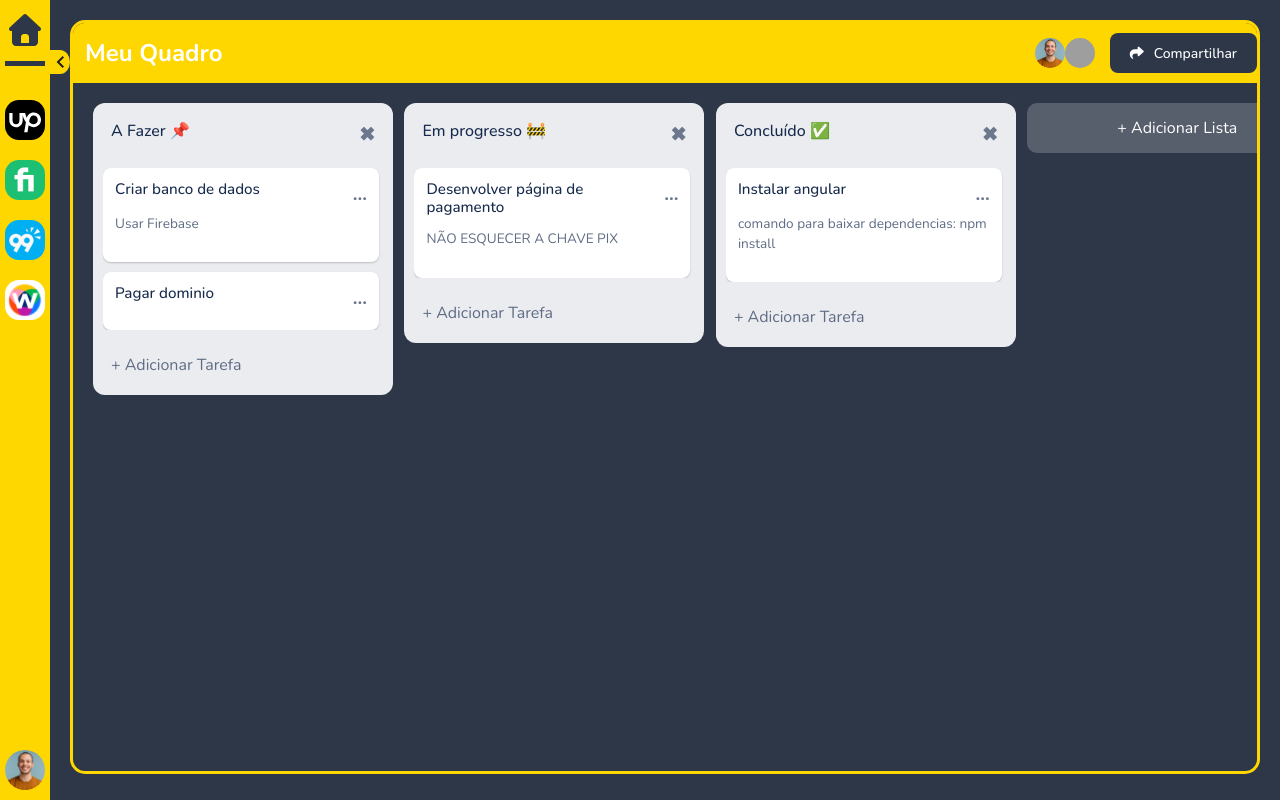
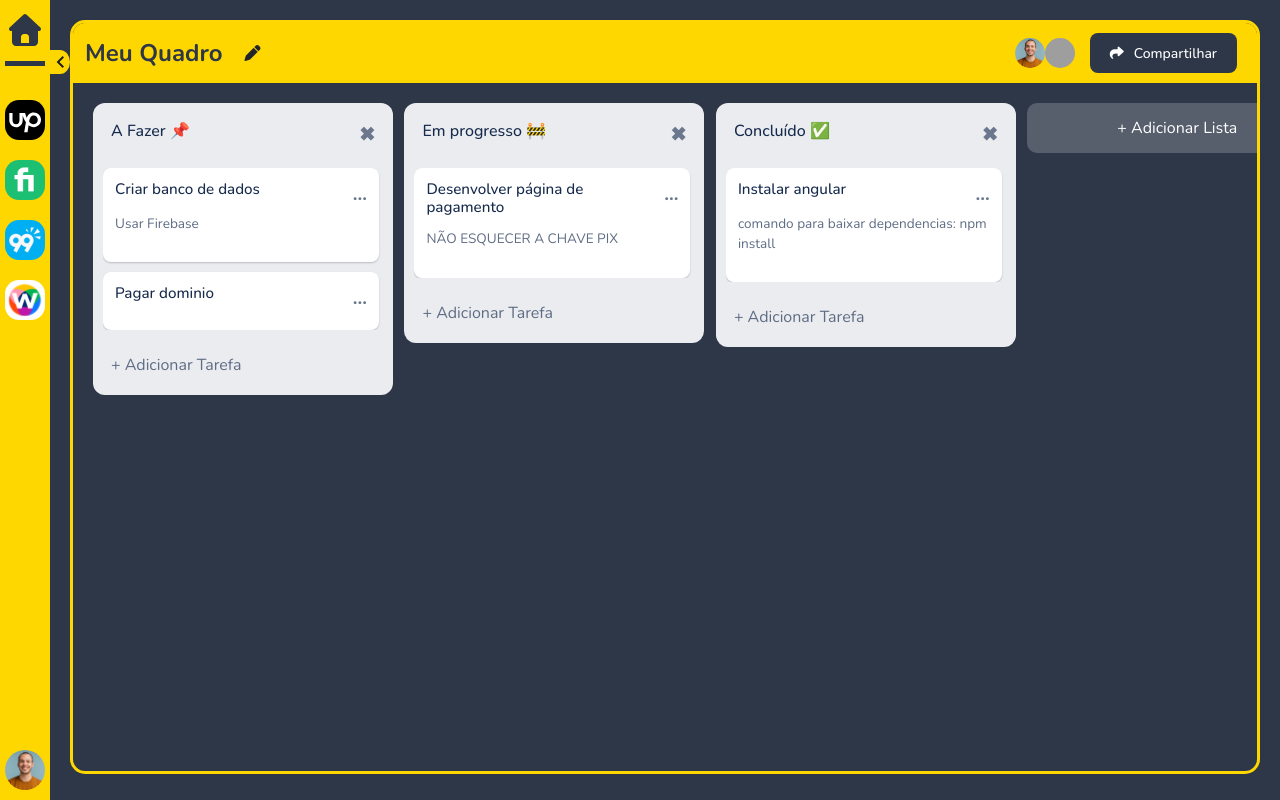
Before and after one commit to luishenrique-byte/-working-, an Angular app: page /workspace in a window 1280 px wide. Built offline with nearby package versions, Linux system fonts and the light colour scheme; grey boxes are pictures that could not be loaded.

Commit message:
style(header-quadro): ajustes na edição do nome do quadro

```diff
--- a/src/app/pages/workspace/component/board/header-quadro/header-quadro.component.css
+++ b/src/app/pages/workspace/component/board/header-quadro/header-quadro.component.css
@@ -5,6 +5,7 @@ header {
     width: 100%;
     height: 60px;
     background-color: #FFD700;
+
 }
 /* Container do Título e Botão */
 .div-titulo {
@@ -19,7 +20,7 @@ header {
 .titulo-input {
     font-size: 1.5rem;
     font-weight: 700;
-    color: #FFFFFF; /* Branco no fundo escuro */
+    color: #2D3748;
     font-family: inherit;
     margin: 0;
     padding: 5px 10px;
@@ -35,10 +36,10 @@ header {
 
 /* ESPECÍFICO DO INPUT */
 .titulo-input {
-    background-color: #FFF; /* Fundo branco quando edita */
-    color: #000; /* Letra preta pra ler bem */
+    background-color: #2D3748; /* Fundo branco quando edita */
+    color: #FFF; /* Letra preta pra ler bem */
     outline: none;
-    border: 2px solid #5E6C84; /* Borda azul/cinza de foco */
+    border: 2px solid #FFF; /* Borda azul/cinza de foco */
     width: auto;
     min-width: 150px;
     cursor: text;
@@ -50,6 +51,7 @@ header {
     align-items: center;
     width: auto;
     height: 90%;
+    margin-right: 20px;
 }
 .colaboradores {
 
--- a/src/app/pages/workspace/component/board/header-quadro/header-quadro.component.html
+++ b/src/app/pages/workspace/component/board/header-quadro/header-quadro.component.html
@@ -1,12 +1,10 @@
 <header>
     <div class="div-titulo">
         <h1 class="titulo-texto" *ngIf="!editando" (click)="editar()"  >{{titulo}}</h1>
-        <input *ngIf="editando" (ngModel)]="titulo" (blur)="salvar()" (keyup.enter)="salvar()" type="text" class="titulo-input" value="Meu Quadro" autofocus>
+        <input *ngIf="editando" [(ngModel)]="titulo" (blur)="salvar()" (keyup.enter)="salvar()" type="text" class="titulo-input" value="Meu Quadro" autofocus>
 
-        <!-- <input type="text" class="titulo" value="Quadro 1" placeholder="Nome do Quadro">
-
-        <button class="edit-btn">
-            <i class="fa-solid fa-pen"></i> </button> -->
+        <!-- <input type="text" class="titulo" value="Quadro 1" placeholder="Nome do Quadro"> -->
+            <i class="fa-solid fa-pen"></i>
     </div>
 
     <div class="info">
```
